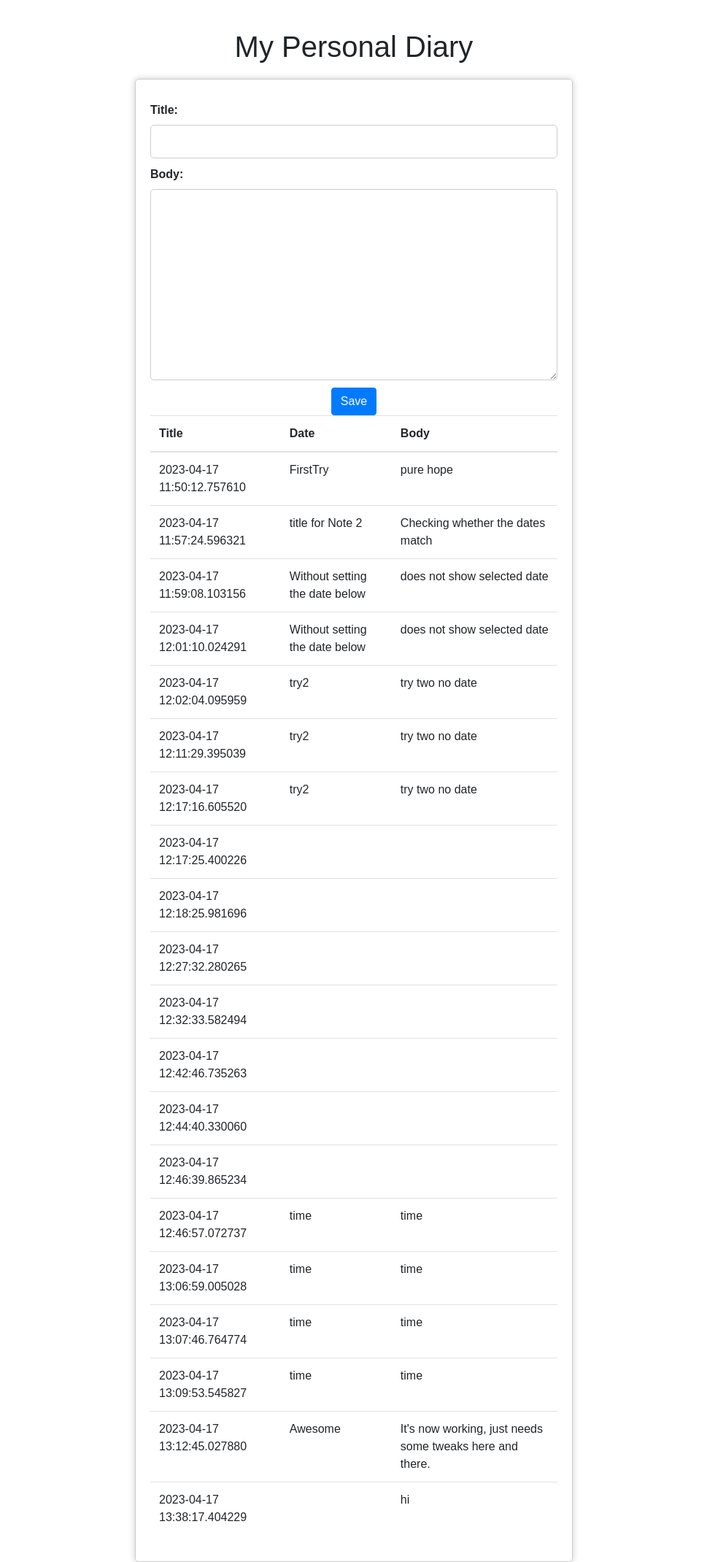
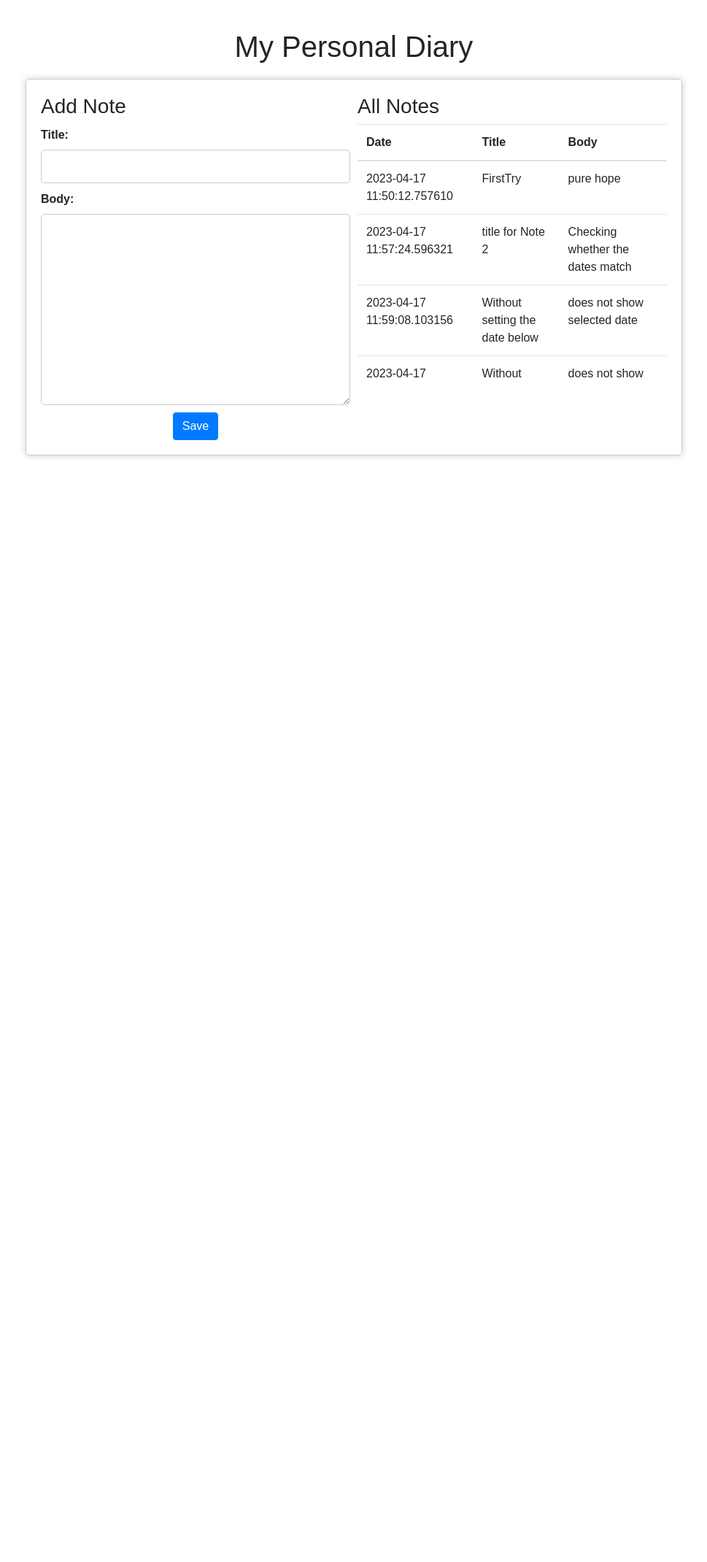
Before and after one commit to LydiahKamuyu/PERSONALDIARYPYTHONFLASKAPPLICATION, a Flask app: template website/templates/home.html in a window 1280 px wide. Shown: the part 56-2196 px from the top of the page at 73% size, without its empty margins (155-1124 px from the left). After the commit the page ends 683 px from the top, so only its background shows below. Run offline with Flask 3, Linux system fonts and the light colour scheme; the template is opened without the code that fills it: values that come from a table or form of the project are taken from there, others are empty; tables that the repository leaves empty hold one stand-in row (values such as "Sample post"); some libraries are stand-ins or nearby versions.

Commit message:
Customised the home page UI

```diff
--- a/website/templates/home.html
+++ b/website/templates/home.html
@@ -21,11 +21,15 @@
 
     form {
       margin: 0 auto;
-      max-width: 600px;
+      max-width: 900px;
       padding: 20px;
       border: 1px solid #ccc;
       border-radius: 5px;
       box-shadow: 0 0 10px #ccc;
+      display: grid;
+      grid-template-columns:3fr 3fr;
+      place-content: center;
+      gap: 10px;
     }
 
     label {
@@ -108,6 +112,18 @@
       margin-right: 5px;
     }
 
+
+    .table-section{
+      height: 400px;
+      overflow-y:scroll;
+    }
+
+    .table-header{
+      position: sticky;
+      top:0px;
+      background-color: #fff;
+    }
+
     .form-actions {
       margin-top: 20px;
       text-align: right;
@@ -118,6 +134,11 @@
   <h1>My Personal Diary</h1>
   <!-- Diary Entry Form -->
   <form id="diary" method="POST">
+
+    <section class="input-section">
+      <!-- <center> -->
+        <h3>Add Note</h3>
+      <!-- </center> -->
       <label for="title">Title:</label>
       <input type="text" id="title" name="title">
 
@@ -129,12 +150,20 @@
       <div align="center">
       <button type="submit" class="btn btn-primary">Save</button>
       </div>
+    </section>
+
+    <section class="table-section">
 
     <table class="table">
-      <thead>
+      <thead class="table-header">
         <tr>
+          <!-- <center> -->
+            <h3>All Notes</h3>
+          <!-- </center> -->
+        </tr>
+        <tr>
+          <th>Date</th>
           <th>Title</th>
-          <th>Date</th>
           <th>Body</th>
         </tr>
       </thead>
@@ -148,6 +177,7 @@
         {% endfor %}
       </tbody>
     </table>
+    </section>
 
 
   </form>
```
Lines whose indentation alone changed are shown as unchanged.
